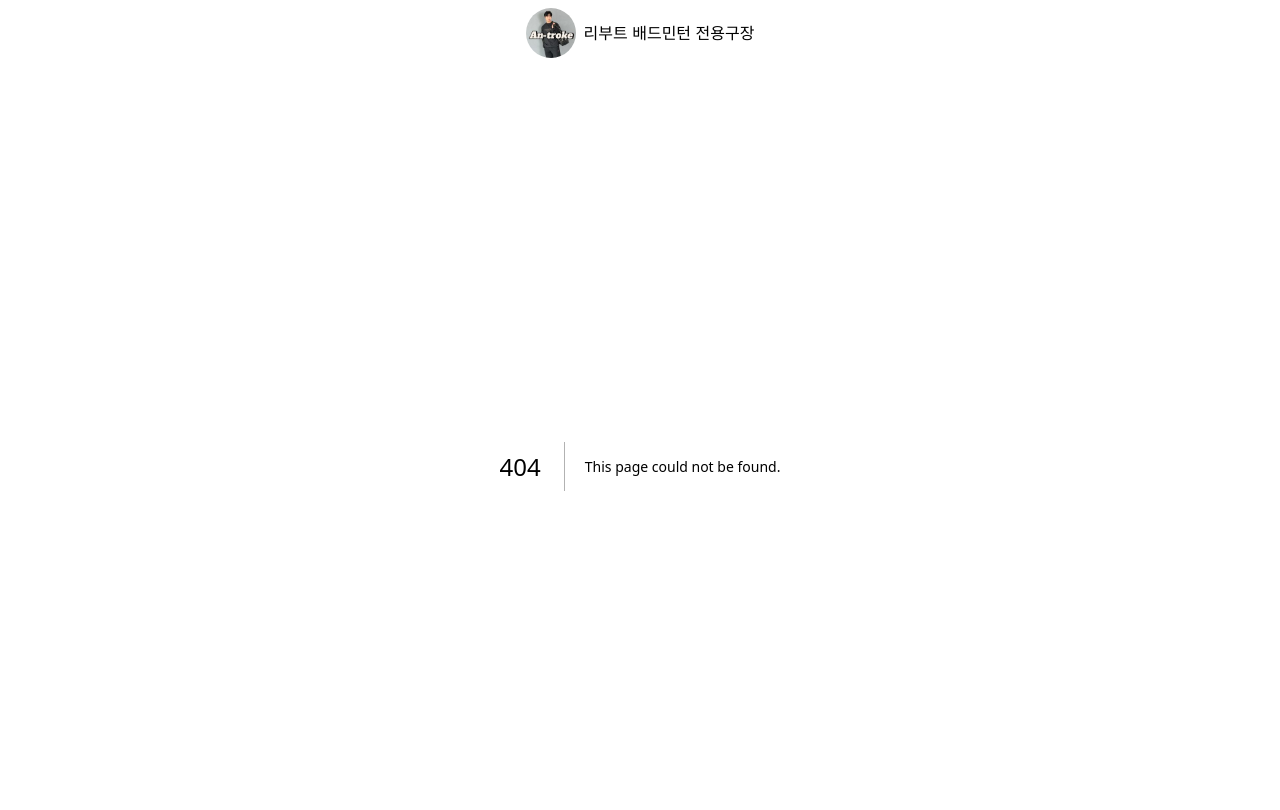
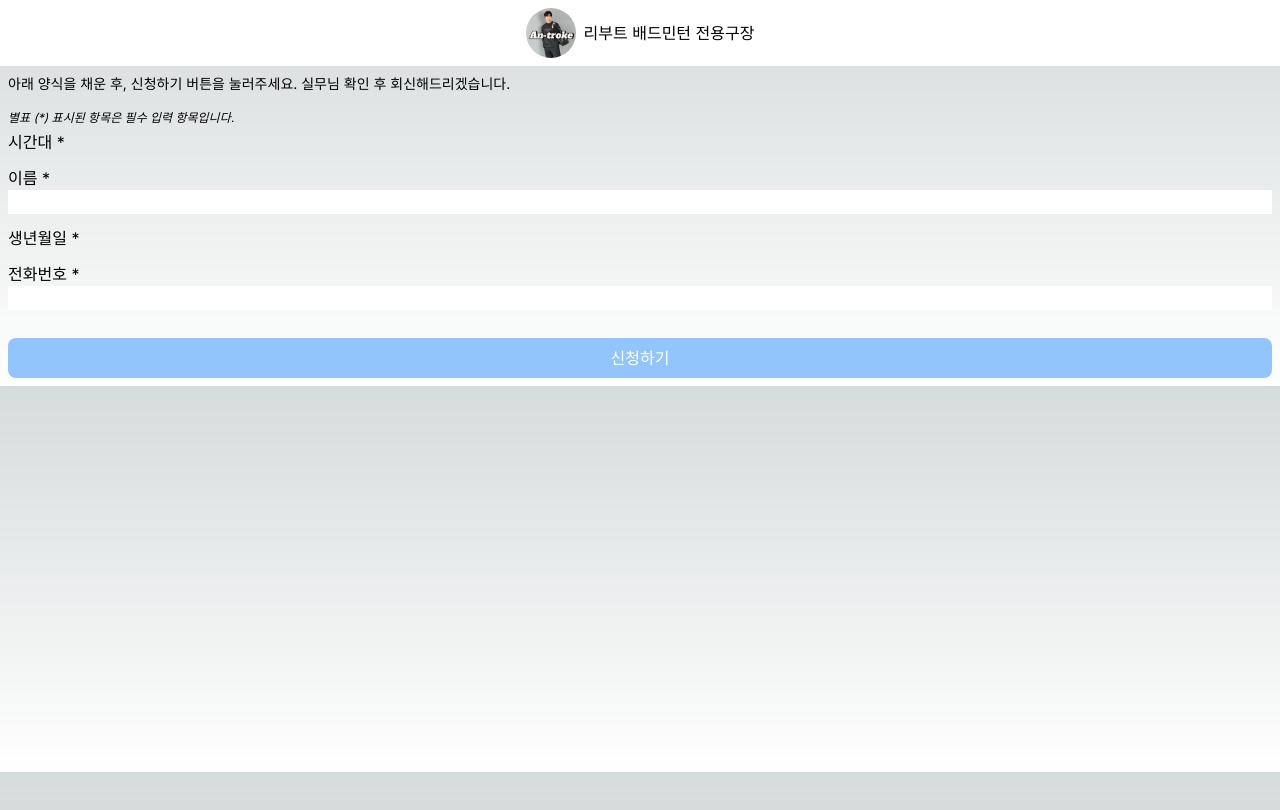
Before and after one commit to reboot-badminton/reboot-homepage, a Next.js app: page /register in a window 1280 px wide. Before the commit this address had no page. Shown: the top 810 px of the page. Built offline with nearby package versions, Linux system fonts and the light colour scheme.

Commit message:
Add registration form

```diff
--- /dev/null
+++ b/app/data/TimeSlot.tsx
@@ -0,0 +1,5 @@
+export default interface TimeSlot {
+  start: number;
+  capacity: number;
+  occupied: number;
+}
--- a/app/page.tsx
+++ b/app/page.tsx
@@ -7,7 +7,7 @@ export default function Home() {
       <ImageSlide srcs={[]} />
       <div className="text-center m-5">
         <Link
-          href="/lesson"
+          href="/register"
           className="py-2 px-4 bg-blue-300 rounded-lg text-white transition duration-300 ease-in-out hover:brightness-110"
         >
           레슨 신청하기
--- /dev/null
+++ b/app/register/FieldInput.tsx
@@ -0,0 +1,19 @@
+import { Field } from './registration';
+import StringFieldInput from './StringFieldInput';
+
+interface Props<T> {
+  field: Field<T>;
+}
+
+export default function FieldInput<T>({ field }: Props<T>) {
+  return (
+    <div className="mb-3">
+      <label className="block">
+        {field.name} {field.isRequired ? '*' : ''}
+      </label>
+      {typeof field.value === 'string' && (
+        <StringFieldInput field={field as Field<string>} />
+      )}
+    </div>
+  );
+}
--- /dev/null
+++ b/app/register/StringFieldInput.tsx
@@ -0,0 +1,19 @@
+'use client';
+
+import { ChangeEvent, ChangeEventHandler, useCallback } from 'react';
+import { Field } from './registration';
+
+interface Props {
+  field: Field<string>;
+}
+
+export default function StringFieldInput({ field }: Props) {
+  const onChange = useCallback(
+    (e: ChangeEvent<HTMLInputElement>) => {
+      field.value = e.target.value;
+    },
+    [field]
+  );
+
+  return <input className='w-full' onChange={onChange} />;
+}
--- /dev/null
+++ b/app/register/page.tsx
@@ -0,0 +1,35 @@
+'use client';
+
+import { useCallback, useRef } from 'react';
+import { Registration } from './registration';
+import FieldInput from './FieldInput';
+
+export default function Register() {
+  const registration = useRef(new Registration());
+
+  const onSubmit = useCallback(() => {
+    // TODO: Firebase에 저장 - https://github.com/reboot-badminton/reboot-homepage/issues/5
+    console.log(JSON.stringify(registration));
+  }, []);
+
+  return (
+    <div className="p-2">
+      <p className="text-sm mb-4">
+        아래 양식을 채운 후, 신청하기 버튼을 눌러주세요. 실무님 확인 후
+        회신해드리겠습니다.
+      </p>
+      <p className="text-xs mb-1 italic">
+        별표 (*) 표시된 항목은 필수 입력 항목입니다.
+      </p>
+      {Object.entries(registration.current).map(([_, field]) => (
+        <FieldInput key={'input-' + field.name} field={field} />
+      ))}
+      <button
+        className="w-full py-2 px-4 mt-4 bg-blue-300 rounded-lg text-white transition duration-300 ease-in-out hover:brightness-110"
+        onClick={onSubmit}
+      >
+        신청하기
+      </button>
+    </div>
+  );
+}
--- /dev/null
+++ b/app/register/registration.ts
@@ -0,0 +1,30 @@
+import TimeSlot from '../data/TimeSlot';
+
+export interface Field<T> {
+  name: string;
+  value: T;
+  isRequired: boolean;
+}
+
+export class Registration {
+  times = {
+    name: '시간대',
+    value: <TimeSlot[]>[],
+    isRequired: true,
+  };
+  name = {
+    name: '이름',
+    value: '',
+    isRequired: true,
+  };
+  birthday = {
+    name: '생년월일',
+    value: new Date(),
+    isRequired: true,
+  };
+  phone = {
+    name: '전화번호',
+    value: '',
+    isRequired: true,
+  };
+}
```
